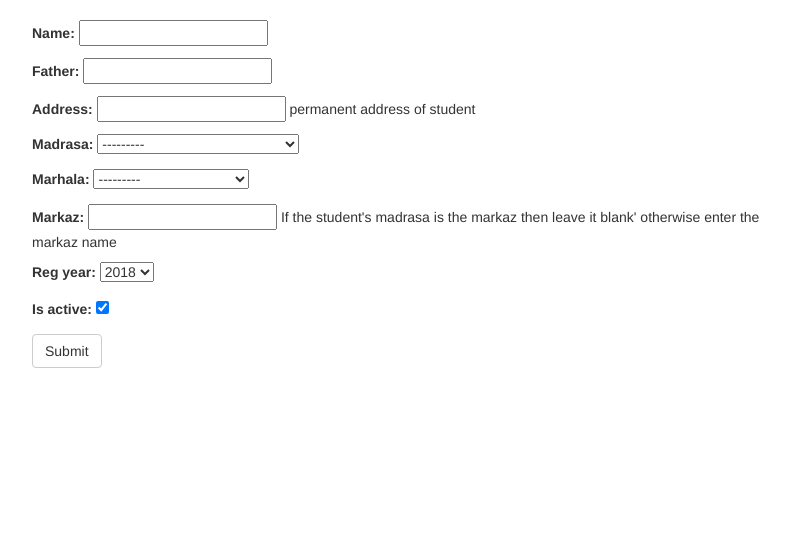
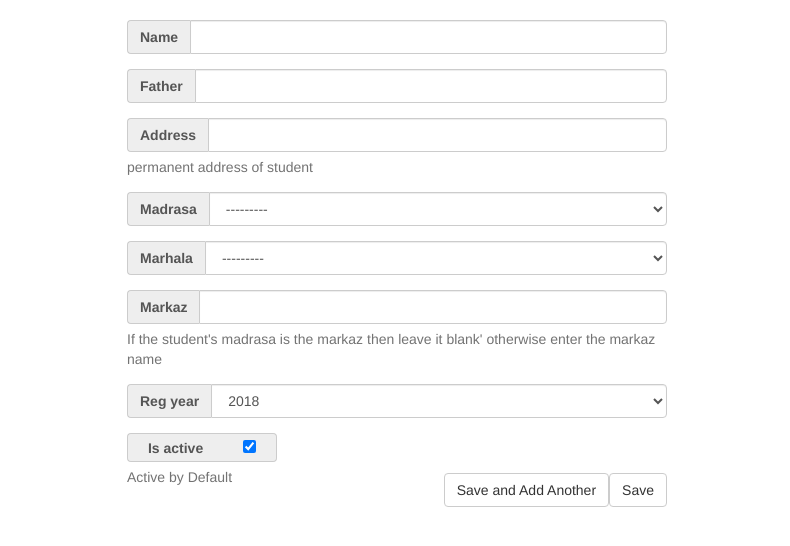
Before and after one commit to rabiulislam993/befaq, a Django app: page /student/add in a window 1280 px wide. Shown: the part 52-598 px from the top of the page, without its empty margins (243-1033 px from the left). Run offline with Django 3.2, Linux system fonts and the light colour scheme; a user stored in the database is signed in; data comes from the database, SQL or seed files in the repository; both versions use the stored data as it was after the commit; some libraries are stand-ins or nearby versions.

Commit message:
added "save and add another" button on add student page

```diff
--- a/result/templates/result/add_result.html
+++ b/result/templates/result/add_result.html
@@ -33,6 +33,7 @@
                             <span class="input-group-addon"><b>{{ field.label }}</b></span>
                             {{ field }}
                         </div>
+                        <p class="help-block">{{ field.help_text }}</p>
                     </div>
                 {% endfor %}
 
--- /dev/null
+++ b/student/forms.py
@@ -0,0 +1,27 @@
+from django import forms
+
+from .models import Student
+
+
+class StudentCreateForm(forms.ModelForm):
+    # name = forms.CharField()
+    class Meta:
+        model = Student
+        fields = ['name',
+                  'father',
+                  'address',
+                  'madrasa',
+                  'marhala',
+                  'markaz',
+                  'reg_year',
+                  'is_active']
+        widgets = {
+            'name': forms.TextInput(attrs={'class': 'form-control'}),
+            'father': forms.TextInput(attrs={'class': 'form-control'}),
+            'address': forms.TextInput(attrs={'class': 'form-control'}),
+            'madrasa': forms.Select(attrs={'class': 'form-control'}),
+            'marhala': forms.Select(attrs={'class': 'form-control'}),
+            'markaz': forms.TextInput(attrs={'class': 'form-control'}),
+            'reg_year': forms.Select(attrs={'class': 'form-control'}),
+            'is_active': forms.CheckboxInput(),
+        }
--- a/student/models.py
+++ b/student/models.py
@@ -63,7 +63,7 @@ class Student(models.Model):
     registrar     = models.ForeignKey('auth.User', default=1)
     registered_at = models.DateTimeField(auto_now_add=True)
     updated_at    = models.DateTimeField(auto_now=True)
-    is_active    = models.BooleanField(default=True)
+    is_active    = models.BooleanField(default=True, help_text='Active by Default')
 
     objects       = StudentManager()
 
--- a/student/templates/student/student_create_form.html
+++ b/student/templates/student/student_create_form.html
@@ -1,12 +1,38 @@
 {% extends 'base.html' %}
 
 {% block content %}
-    <div class="col-md-8 col-md-offset-2">
+    <div class="col-md-6 col-md-offset-3">
         <div class="form-group">
             <form action="" method="post">{% csrf_token %}
-                {{ form.as_p }}
+                {% for field in form %}
+                    {% if not forloop.last %}
+                        <div class="form-group">
+                            {% if field.errors %}
+                                {% for error in field.errors %}
+                                    <span style="color: red"> {{ error }} </span><br/>
+                                {% endfor %}
+                            {% endif %}
+                            <div class="input-group">
+                                <span class="input-group-addon"><b>{{ field.label }}</b></span>
+                                {{ field }}
+                            </div>
+                            <p class="help-block">{{ field.help_text }}</p>
+                        </div>
+                    {% endif %}
+                {% endfor %}
 
-                <input type="submit" class="btn btn-default" />
+                <div class="row col-md-4">
+                    <div class="input-group">
+                        <span class="input-group-addon"><b>{{ form.is_active.label }}</b></span>
+                        <span class="input-group-addon">{{ form.is_active }}</span>
+                    </div>
+                    <p class="help-block">{{ form.is_active.help_text }}</p>
+                </div>
+
+                <br/><br/>
+                <input type="submit" value="Save" class="btn btn-default pull-right"/>
+                <input type="submit" name="add_another" value="Save and Add Another"
+                       class="btn btn-default pull-right"/>
             </form>
         </div>
     </div>
--- a/student/views.py
+++ b/student/views.py
@@ -1,10 +1,11 @@
+from django.shortcuts import reverse
 from django.contrib.auth.mixins import LoginRequiredMixin
 from django.views.generic import (CreateView,
                                   DetailView,
                                   UpdateView,
                                   ListView)
 from .models import Student
-
+from .forms import StudentCreateForm
 
 class StudentDetail(DetailView):
     model = Student
@@ -15,6 +16,7 @@ class StudentList(LoginRequiredMixin, ListView):
     model = Student
     template_name = 'student/student_list.html'
 
+
 class StudentWithoutResultList(LoginRequiredMixin, ListView):
     template_name = 'student/student_list.html'
     def get_queryset(self):
@@ -22,16 +24,13 @@ class StudentWithoutResultList(LoginRequiredMixin, ListView):
 
 
 class StudentCreate(LoginRequiredMixin, CreateView):
-    model = Student
-    fields = ['name',
-              'father',
-              'address',
-              'madrasa',
-              'marhala',
-              'markaz',
-              'reg_year',
-              'is_active']
+    form_class = StudentCreateForm
     template_name = 'student/student_create_form.html'
+
+    def get_success_url(self):
+        if 'add_another' in self.request.POST:
+            return reverse('student:student_add')
+
 
 
 class StudentUpdate(LoginRequiredMixin, UpdateView):
--- a/templates/base.html
+++ b/templates/base.html
@@ -8,6 +8,9 @@
 
     <title>{% block title %}Befaq{% endblock %}</title>
     <link rel="stylesheet" href="https://maxcdn.bootstrapcdn.com/bootstrap/3.3.7/css/bootstrap.min.css" integrity="sha384-BVYiiSIFeK1dGmJRAkycuHAHRg32OmUcww7on3RYdg4Va+PmSTsz/K68vbdEjh4u" crossorigin="anonymous">
+
+    {% block css %}
+    {% endblock %}
 
 </head>
 <body>
```
Also changed, not shown: db.sqlite3, student/migrations/0005_auto_20171123_0559.py (added).
